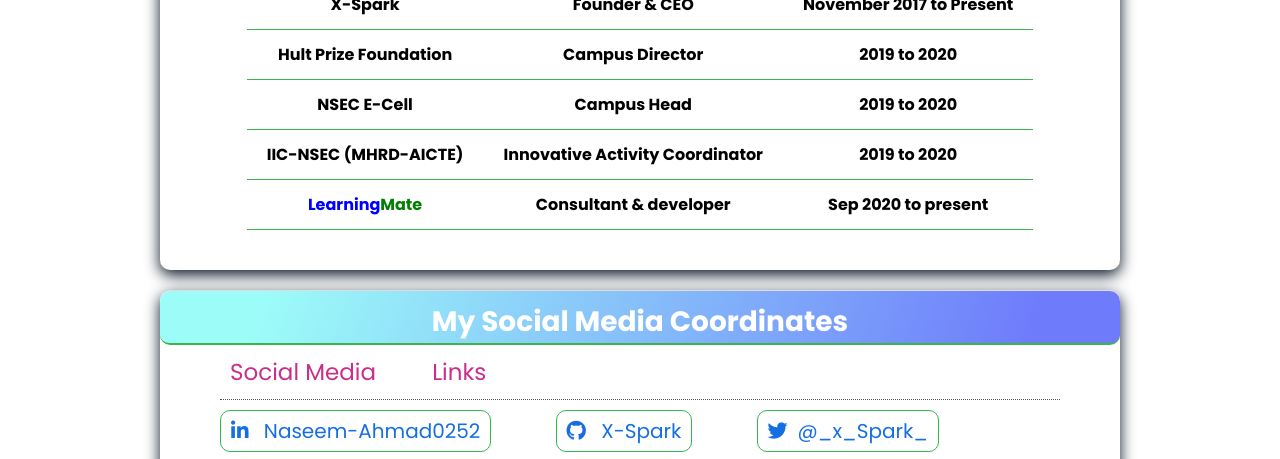
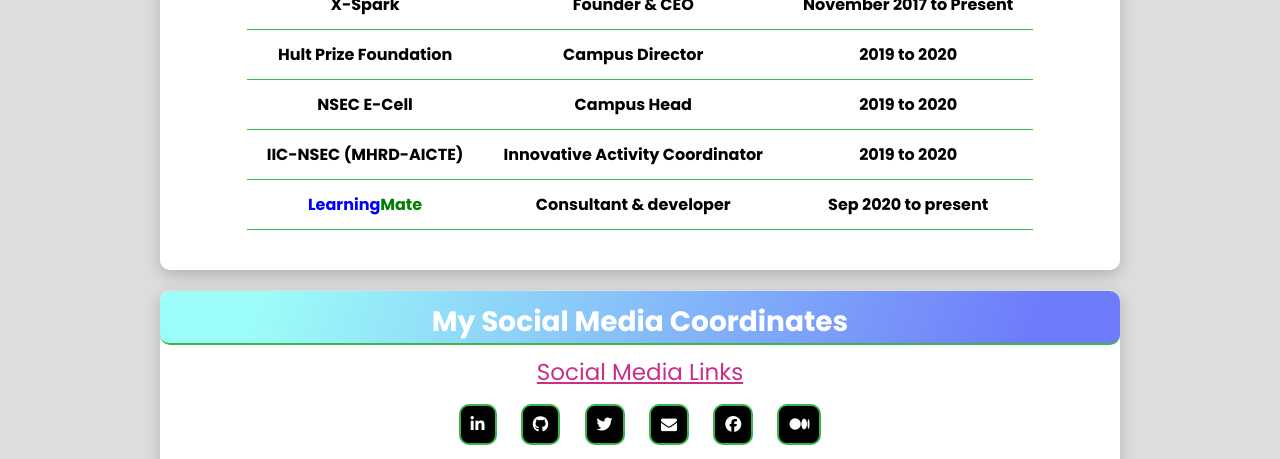
Before and after one commit to X-Spark/Naseem_Ahmad.github.io, a plain HTML site: page index.html in a window 1280 px wide. Shown: the part 1960-2419 px from the top of the page. Drawn offline with nearby package versions, Linux system fonts and the light colour scheme.

Commit message:
Update 133.001

```diff
--- a/index.html
+++ b/index.html
@@ -219,14 +219,13 @@ Naseem Ahmad</div>
 
 <div class="link">
 <h1>My Social Media Coordinates</h1>
-<h3> Social Media <a href="#"></a> Links </a></h3>
-<h2 class="fa fa-linkedin"><a href="https://www.LinkedIn.com/in/naseem-ahmad-025246b3/" target="_blank"> Naseem-Ahmad0252
-  </a> </h2>
-<h2 class="fa fa-github"><a href="https://github.com/X-Spark" target="_blank"> X-Spark </a> </h2>
-<h2 class="fa fa-twitter"><a href="https://twitter.com/_X_Spark_" target="_blank">@_x_Spark_</a></h2>
-<h2 class="fa fa-envelope"><a href="mailto:ahmadnaseem789@gmail.com" target="_blank"> ahmadnaseem789@gmail.com </a></h2>
-<h2 class="fa fa-facebook"><a href="https://www.facebook.com/ahmadnaseem789/" target="_blank"> Naseem Ahmad</a> </h2>
-<h2 class="fa fa-medium"><a href="https://medium.com/@HR03" target="_blank"> @HR03 </a> </h2>
+<h3> Social Media Links </h3>
+<h2 class="fa fa-linkedin"><a href="https://www.LinkedIn.com/in/naseem-ahmad-025246b3/" target="_blank"></a> </h2>
+<h2 class="fa fa-github"><a href="https://github.com/X-Spark" target="_blank"></a> </h2>
+<h2 class="fa fa-twitter"><a href="https://twitter.com/_X_Spark_" target="_blank"></a></h2>
+<h2 class="fa fa-envelope"><a href="mailto:ahmadnaseem789@gmail.com" target="_blank"></a></h2>
+<h2 class="fa fa-facebook"><a href="https://www.facebook.com/ahmadnaseem789/" target="_blank"></a> </h2>
+<h2 class="fa fa-medium"><a href="https://medium.com/@HR03" target="_blank"></a> </h2>
 </div>
 
 <!-- Resume Embed -->
--- a/style.css
+++ b/style.css
@@ -7,7 +7,7 @@
   font-family: 'Poppins', sans-serif;
 }
 body{
-background-color: #fff;
+background-color: #ddd;
 }
 nav{
   background: #100e17;
@@ -350,12 +350,13 @@ nav ul ul li a{
   background-color: #fff;
   border-bottom: 1px solid #ddd;
   border-top: 1px solid #ddd;
-  box-shadow: 0px 5px 15px #071425;
+  box-shadow: 0 5px 15px 0 rgba(0,0,0,0.2);
   width: 75%;
   margin: auto;
   border-radius: 10px;
   margin-top: 20px;
-  padding-bottom: 50px;
+  padding-bottom: 20px;
+  text-align: center;
 }
 
 
@@ -374,32 +375,38 @@ nav ul ul li a{
   text-align: center;
 }
 .link h2{
-margin: 0;
+margin: 5px 10px;
 padding: 10px;
-font-size: 20px;
-margin-left: 60px;
-margin-top: 10px;
-text-align: left;
-border: 1px solid #39b54a;
+font-size: auto;
+border: 2px solid #39b54a;
 border-radius: 10px;
+background-color: #000000;
+color: #fff;
+text-align: center;
 }
+
+.link h2 a{
+  margin: 0;
+  margin: 0;
+}
+
 .link h3{
   padding: 0;
   font-size: 23px;
   padding: 10px;
   margin: 0px 60px;
   font-weight: 300;
-  border-bottom: 1px dotted #535353;
   color:  #c92e89;
-  text-align: left;
+  text-align: center;
+  text-decoration: underline;
 }
 
 .link h2:hover{
-background-color: #39b54a;
+background-color: #fff;
 border-radius: 10px;
 padding: 10px;
 transition: transform .2s;
-color: #fff;
+color: black;
 }
 
 .link h3 a{
@@ -407,9 +414,6 @@ color: #fff;
  margin-left: 50px;
  text-decoration: none;
  color: #0072bc;
-}
-.link h2{
-  color: #156ee2;
 }
 .link h2 a:hover{
   color: #fff;
@@ -430,8 +434,6 @@ color: #fff;
 
 }
 .link h2 a {
-  color: #156ee2;
-  margin-left: 10px;
   text-align: center;
 }
 .link h1{
@@ -441,16 +443,16 @@ color: #fff;
   font-size: 20px;
 }
 .link h2{
-margin: 5px 20px;
+margin: 5px 10px;
 padding: 10px;
-font-size: 14px;
-display: inline-block;
+font-size: 16px;
+text-align: center;
 }
+
 .link h3{
   font-size: 15px;
   margin: 0px 10px;
   padding-bottom: 5px;
-  border-bottom: 1px dotted #535353;
   color:  #c92e89;
 }
 .link h3 a{
@@ -477,7 +479,7 @@ display: inline-block;
 
 .experiencehead{
   margin: auto;
-  box-shadow: 0px 5px 15px #071425;
+  box-shadow: 0 5px 15px 0 rgba(0,0,0,0.2);
   padding-bottom: 40px;
   background-color: #fff;
   width: 75%;
@@ -696,7 +698,7 @@ font-size: 13px;
   margin: auto;
   background-color: #fff;
   border-bottom: 1px solid #ddd;
-  box-shadow: 0px 5px 15px #071425;
+  box-shadow: 0 5px 15px 0 rgba(0,0,0,0.2);
   width: 75%;
   border-radius: 10px;
 }
@@ -882,6 +884,7 @@ border-bottom: 1px dotted #535353;
       text-align: center;
       margin: 0;
       padding: 0;
+      margin-top: 20px;
       }
 
       .end ul{
@@ -920,6 +923,9 @@ border-bottom: 1px dotted #535353;
       border-bottom: none;
       padding-bottom: 20px;
     }
+    .end ul li a{
+      margin: 5px;
+    }
     .end ul li a:hover{
       background-color: #fff;
       color: black;
@@ -933,7 +939,7 @@ border-bottom: 1px dotted #535353;
   margin: auto;
   margin-top: 10px;
   margin-bottom: 30px;
-  box-shadow: 0px 5px 15px #071425;
+  box-shadow: 0 5px 15px 0 rgba(0,0,0,0.2);
   height: 200px;
   background: #fff;
   width: 75%;
@@ -1020,9 +1026,9 @@ border-bottom: 1px dotted #535353;
   flex-wrap: wrap;
   justify-content: center;
   background: #100e17;
-  box-shadow: 0px 5px 15px #071425;
- padding-bottom: 20px;
- border-radius: 10px;
+  box-shadow: 0 5px 15px 0 rgba(0,0,0,0.2);
+  padding-bottom: 20px;
+  border-radius: 10px;
 }
 .gallery h1{
   display: block;
```
